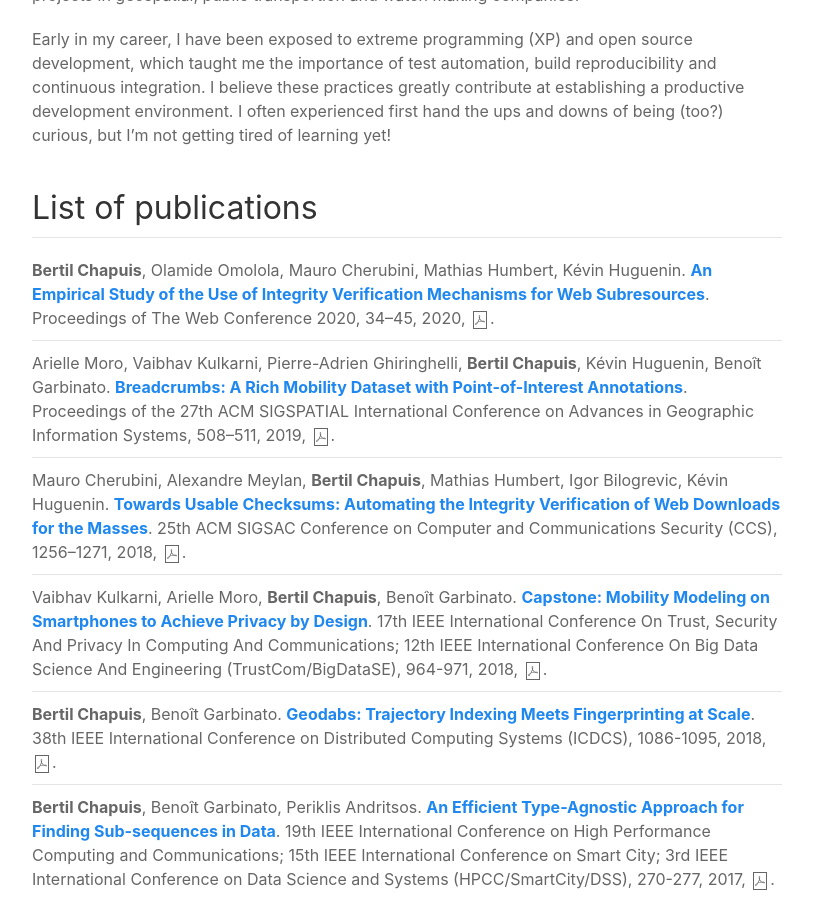
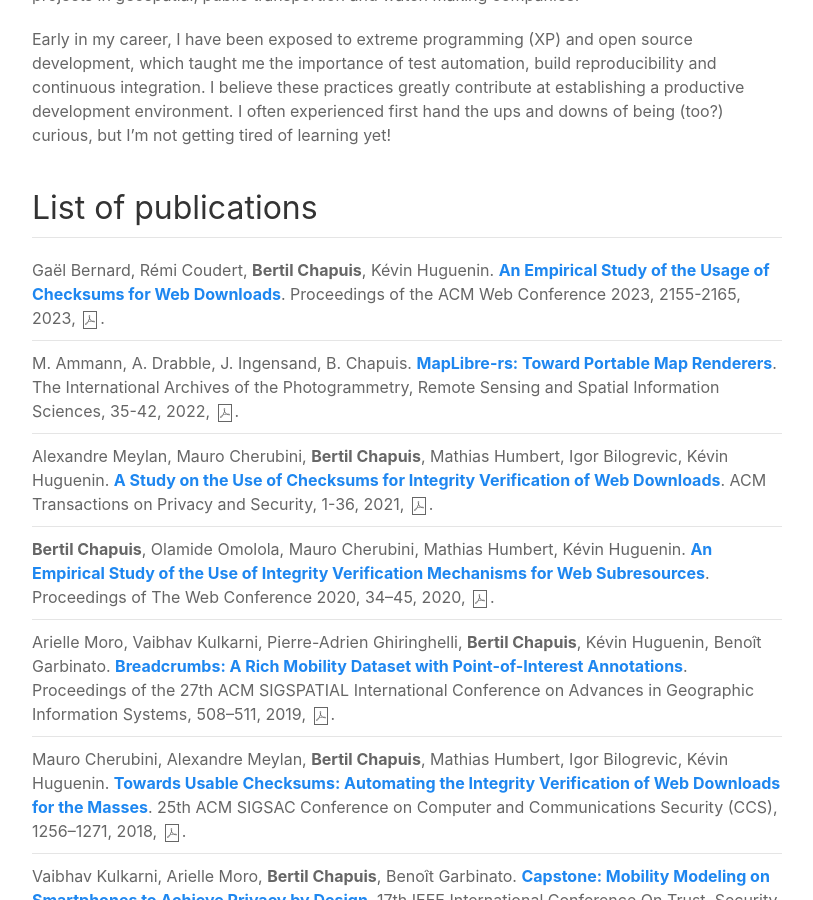
Before and after one commit to bchapuis/bchapuis.github.io, a Jekyll site: the page built from index.html, in a window 1280 px wide and 900 px high, scrolled down 757 px. Shown: the whole window, without its empty margins (233-1046 px from the left). Built offline with Jekyll 4.4.1, drawn with Linux system fonts in a browser that asks for light colours; nearby versions of some CDN libraries.

Commit message:
Update publications list

```diff
--- a/_includes/publications.html
+++ b/_includes/publications.html
@@ -1,3 +1,6 @@
+<li>Gaël Bernard, Rémi Coudert, <b>Bertil Chapuis</b>, Kévin Huguenin. <a href="https://doi.org/10.1145/3543507.3583326"><b>An Empirical Study of the Usage of Checksums for Web Downloads</b></a>. Proceedings of the ACM Web Conference 2023, 2155-2165, 2023, <a href="/pubs/9Q38UNAR.pdf" class="uk-link-text uk-icon-link" uk-icon="file-pdf" target="_blank"></a>.</li>
+<li>M. Ammann, A. Drabble, J. Ingensand, B. Chapuis. <a href="https://doi.org/10.5194/isprs-archives-XLVIII-4-W1-2022-35-2022"><b>MapLibre-rs: Toward Portable Map Renderers</b></a>. The International Archives of the Photogrammetry, Remote Sensing and Spatial Information Sciences, 35-42, 2022, <a href="/pubs/UCWDDCIB.pdf" class="uk-link-text uk-icon-link" uk-icon="file-pdf" target="_blank"></a>.</li>
+<li>Alexandre Meylan, Mauro Cherubini, <b>Bertil Chapuis</b>, Mathias Humbert, Igor Bilogrevic, Kévin Huguenin. <a href="https://doi.org/10.1145/3410154"><b>A Study on the Use of Checksums for Integrity Verification of Web Downloads</b></a>. ACM Transactions on Privacy and Security, 1-36, 2021, <a href="/pubs/WXJKSWG6.pdf" class="uk-link-text uk-icon-link" uk-icon="file-pdf" target="_blank"></a>.</li>
 <li><b>Bertil Chapuis</b>, Olamide Omolola, Mauro Cherubini, Mathias Humbert, Kévin Huguenin. <a href="https://doi.org/10.1145/3366423.3380092"><b>An Empirical Study of the Use of Integrity Verification Mechanisms for Web Subresources</b></a>. Proceedings of The Web Conference 2020, 34–45, 2020, <a href="/pubs/4Q7CUAPV.pdf" class="uk-link-text uk-icon-link" uk-icon="file-pdf" target="_blank"></a>.</li>
 <li>Arielle Moro, Vaibhav Kulkarni, Pierre-Adrien Ghiringhelli, <b>Bertil Chapuis</b>, Kévin Huguenin, Benoît Garbinato. <a href="https://doi.org/10.1145/3347146.3359341"><b>Breadcrumbs: A Rich Mobility Dataset with Point-of-Interest Annotations</b></a>. Proceedings of the 27th ACM SIGSPATIAL International Conference on Advances in Geographic Information Systems, 508–511, 2019, <a href="/pubs/N5LPSIHU.pdf" class="uk-link-text uk-icon-link" uk-icon="file-pdf" target="_blank"></a>.</li>
 <li>Mauro Cherubini, Alexandre Meylan, <b>Bertil Chapuis</b>, Mathias Humbert, Igor Bilogrevic, Kévin Huguenin. <a href="https://doi.org/10.1145/3243734.3243746"><b>Towards Usable Checksums: Automating the Integrity Verification of Web Downloads for the Masses</b></a>. 25th ACM SIGSAC Conference on Computer and Communications Security (CCS), 1256–1271, 2018, <a href="/pubs/8TA5NH4T.pdf" class="uk-link-text uk-icon-link" uk-icon="file-pdf" target="_blank"></a>.</li>
```
Also changed, not shown: 3 other files.
